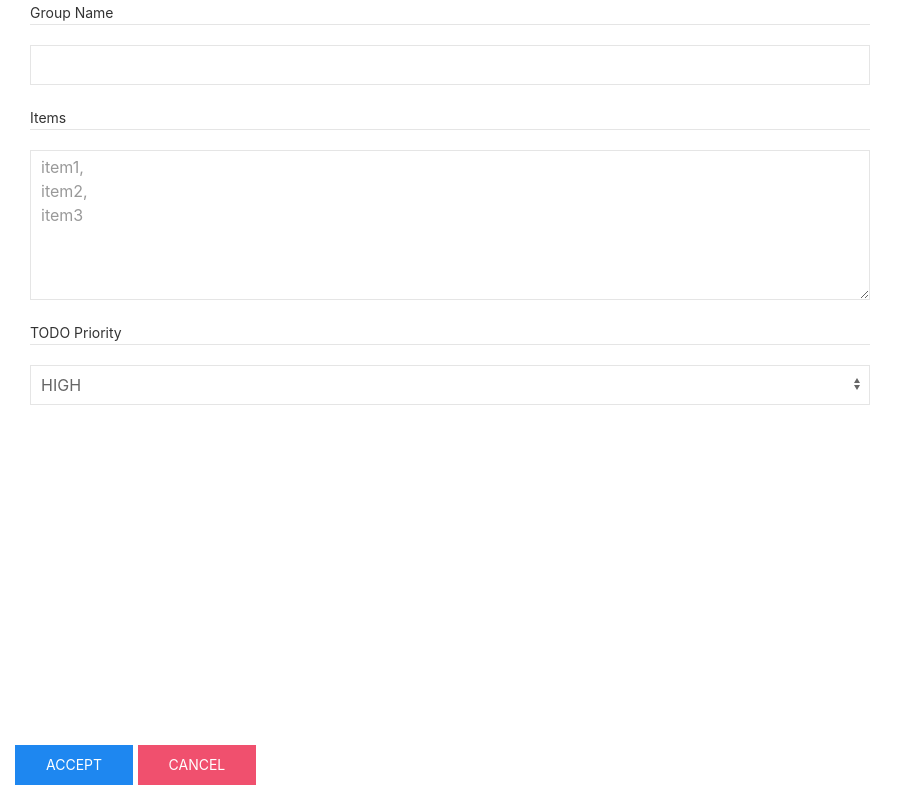
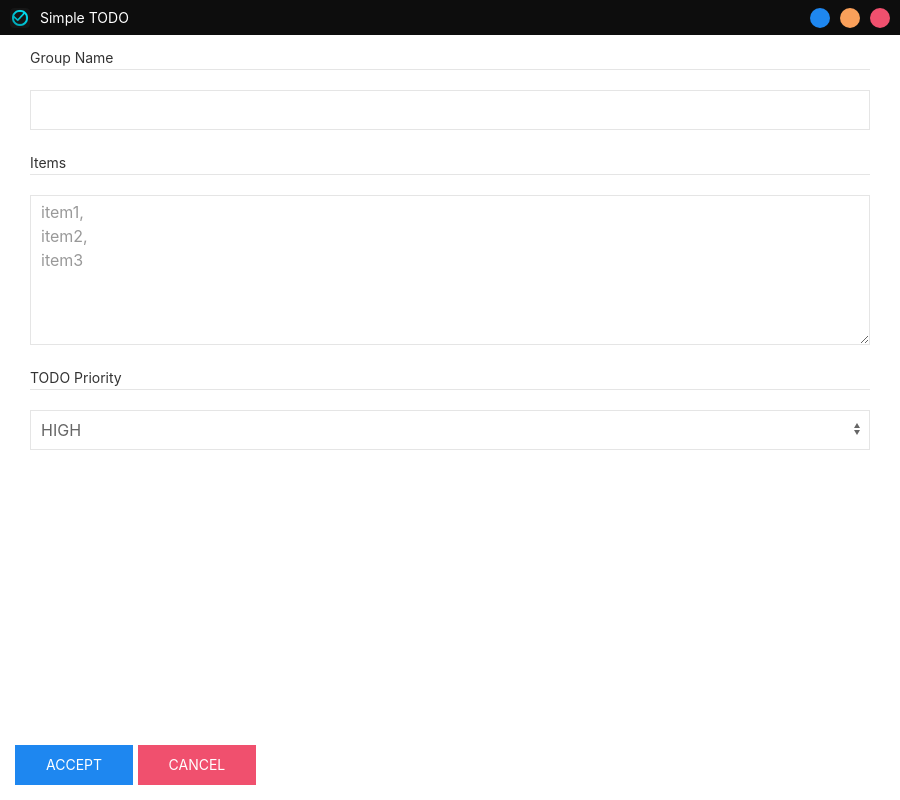
Before and after one commit to yussufbiyik/simpletodo, an Electron app: page src/pages/editGroup.html in a window 900 px wide. Drawn offline with Linux system fonts and the light colour scheme; no server answers.

Commit message:
➕ Add app wide titlebar support

```diff
--- a/src/pages/editGroup.html
+++ b/src/pages/editGroup.html
@@ -17,7 +17,23 @@
 
 </head>
 <body class="hide-overflow">
-    <div class="uk-container uk-text-left">
+    <!-- Custom Titlebar Begin-->
+    <div uk-sticky="sel-target: .uk-navbar-container; cls-active: uk-navbar-sticky">
+        <div class="uk-navbar titlebar-slim titlebar-moveable" uk-navbar>
+            <div class="uk-navbar-left uk-margin-small-left">
+            <img src="../assets/img/icon.ico" width="20" height="20" alt="">
+            <span class="uk-margin-small-left uk-text-meta text-white">Simple TODO</span>
+            </div>
+            <div class="uk-navbar-right">
+                <div id="minimize" class="titlebar-button minimize uk-margin-small-right"></div>
+                <div id="fullscreen" class="titlebar-button maximize uk-margin-small-right"></div>
+                <div id="quit" class="titlebar-button quit uk-margin-small-right"></div>
+            </div>
+        </div>
+    </div>
+    <!-- Custom Titlebar End -->
+
+    <div class="uk-container uk-text-left uk-margin-small-top">
     <form>
         <fieldset class="uk-fieldset">
             <div class="uk-margin">
@@ -47,6 +63,7 @@
 
     <script>
         const electron = require("electron");
+        require('../renderers/renderer.js');
         const { ipcRenderer } = electron;
         const path = require('path');
         const fs = require('fs');
--- a/src/renderers/renderer.js
+++ b/src/renderers/renderer.js
@@ -14,5 +14,5 @@ document.querySelector('#fullscreen').addEventListener("click", () => {
 })
 
 document.querySelector('#quit').addEventListener("click", () => {
-    remote.app.quit()
+    remote.getCurrentWindow().close();
 })
```
Also changed, not shown: src/index.js (+6 -6 lines), src/pages/addGroup.html (+18 -1 lines).
